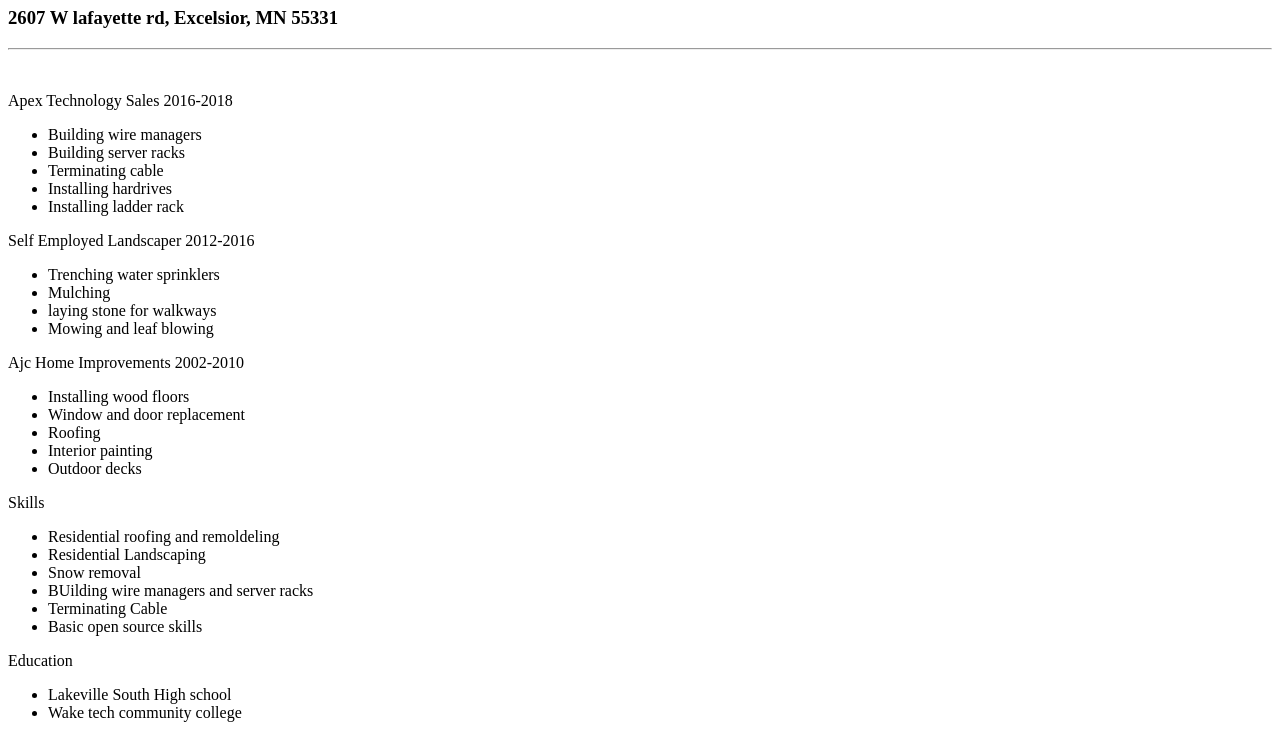
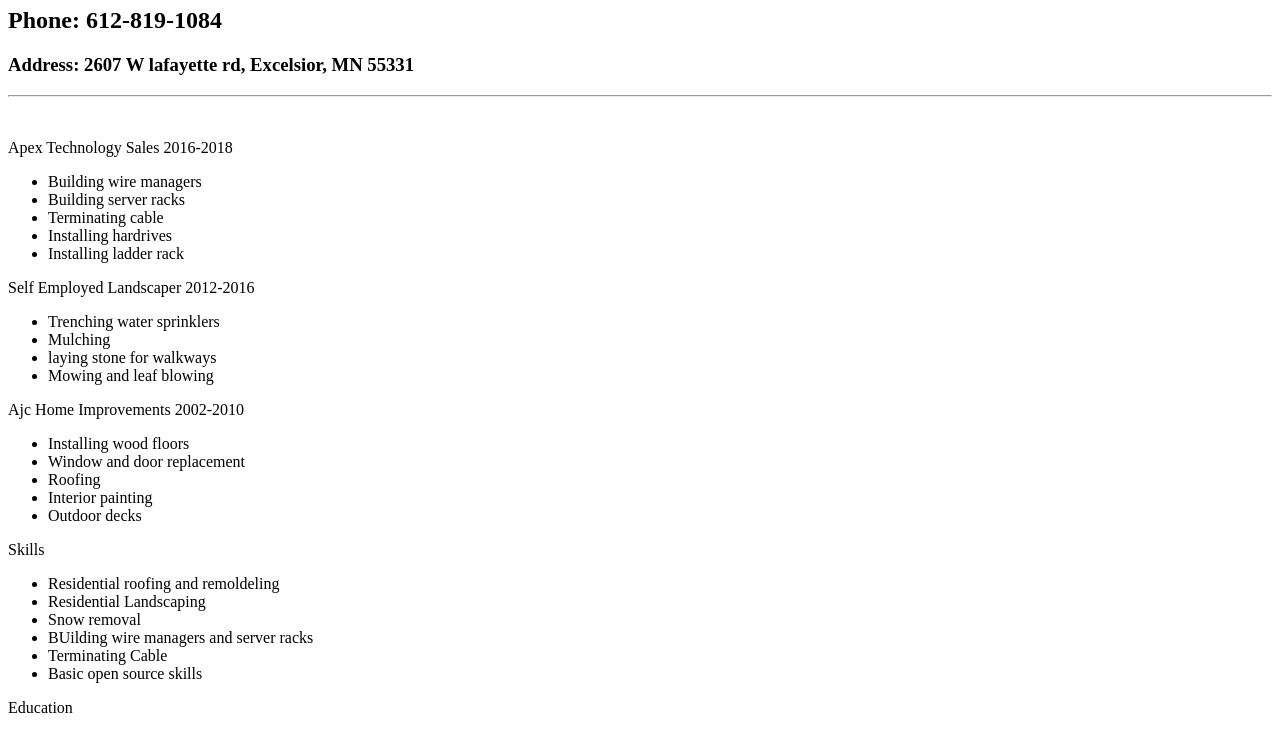
Before and after one commit to jordancoon24/Jordancoon24.github.io, a plain HTML site: page index.html in a window 1280 px wide. Shown: the part 117-847 px from the top of the page. Drawn offline with Linux system fonts and the light colour scheme.

Commit message:
changes1

```diff
--- a/index.html
+++ b/index.html
@@ -1,10 +1,10 @@
 <div id="header"></div>
-<div class="left"></div>
+<div class="center"></div>
 <div class="stuff">
   <br><br>
   <h1>Jordan Coon</h1>
-  <h2> </h2>
-  <h3>2607 W lafayette rd, Excelsior, MN 55331 </h3>
+  <h2>Phone: 612-819-1084 </h2>
+  <h3>Address: 2607 W lafayette rd, Excelsior, MN 55331 </h3>
   <hr />
   <br>
   <p class="head">Apex Technology Sales 2016-2018</p>
```
